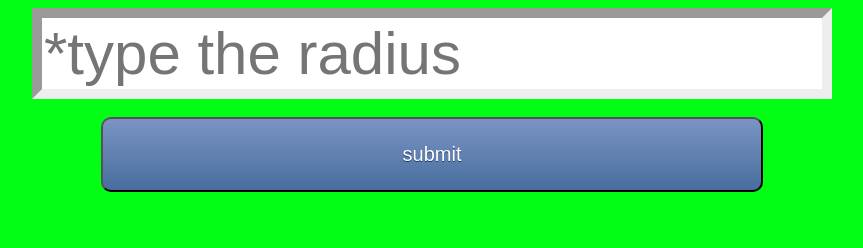
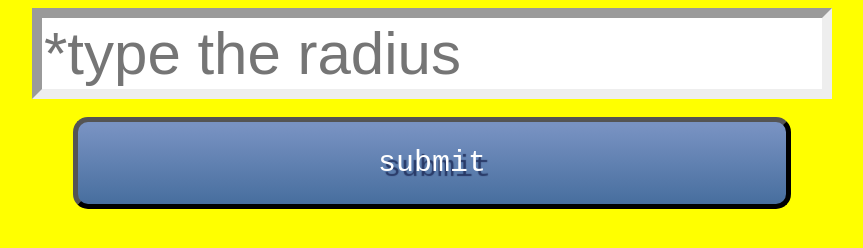
Before and after one commit to erwa4032/--calculator, a plain HTML site: page index.html in a window 1280 px wide. Shown: the whole page, without its empty margins (208-1071 px from the left). Drawn offline with Linux system fonts and the light colour scheme.

Commit message:
Update styles.css

```diff
--- a/styles.css
+++ b/styles.css
@@ -7,15 +7,15 @@ button{
 
 	background:linear-gradient(to bottom, #7892c2 5%, #476e9e 100%);
 	background-color:#7892c2;
-	border-radius:10px;
+	border-radius:15px;
   color:white;
-	font-family:Arial;
-	font-size:20px;
+	font-family: 'Courier New', Courier, monospace;
+	font-size:30px;
 	padding:24px 300px;
-
-	text-shadow:0px 1px 0px #283966;
+	border-width: 5px;
+	text-shadow:5px 5px 1px #283966;
 }
 
 body{
-  background: rgb(0, 255, 21);
+  background: rgb(255, 255, 0);
 }
```
